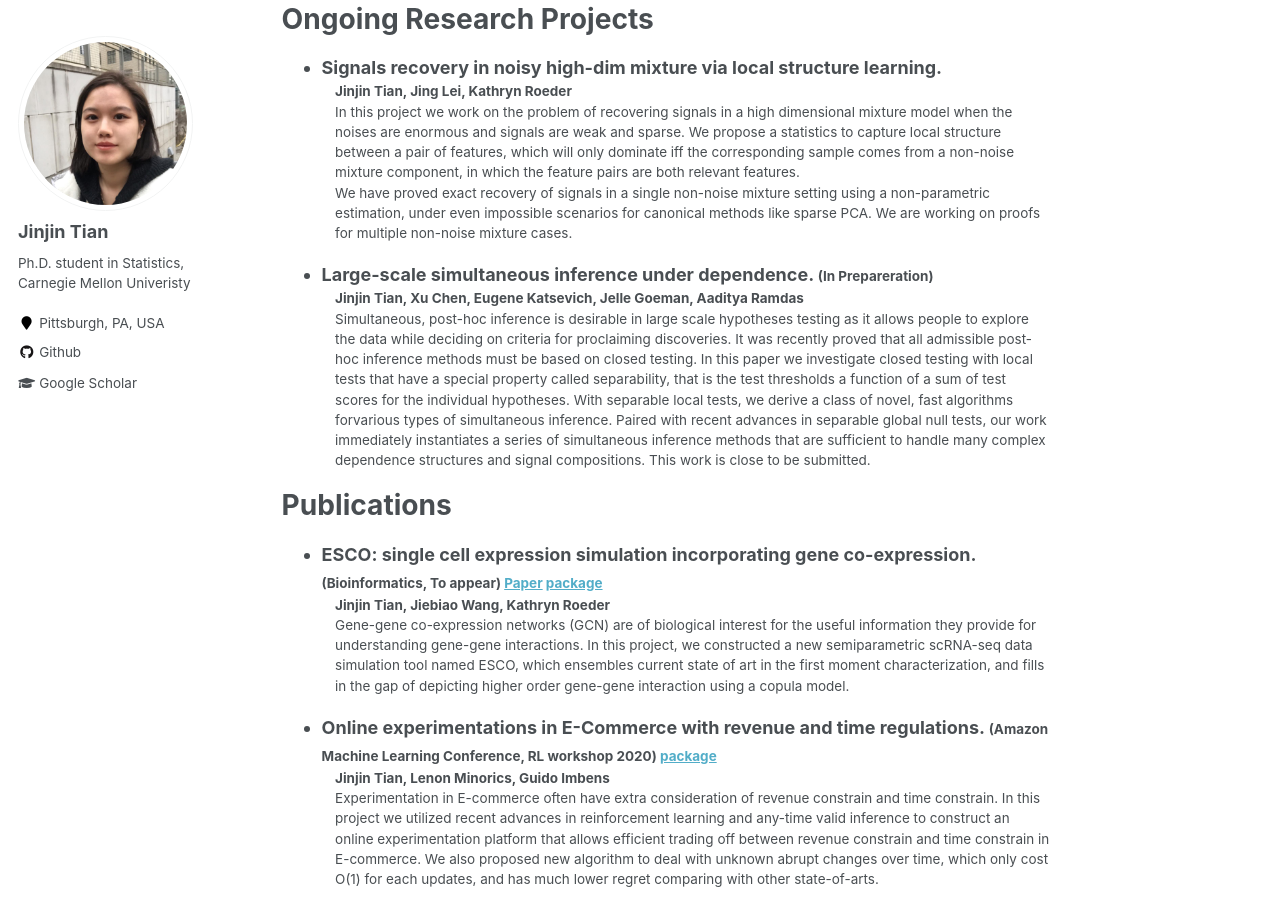
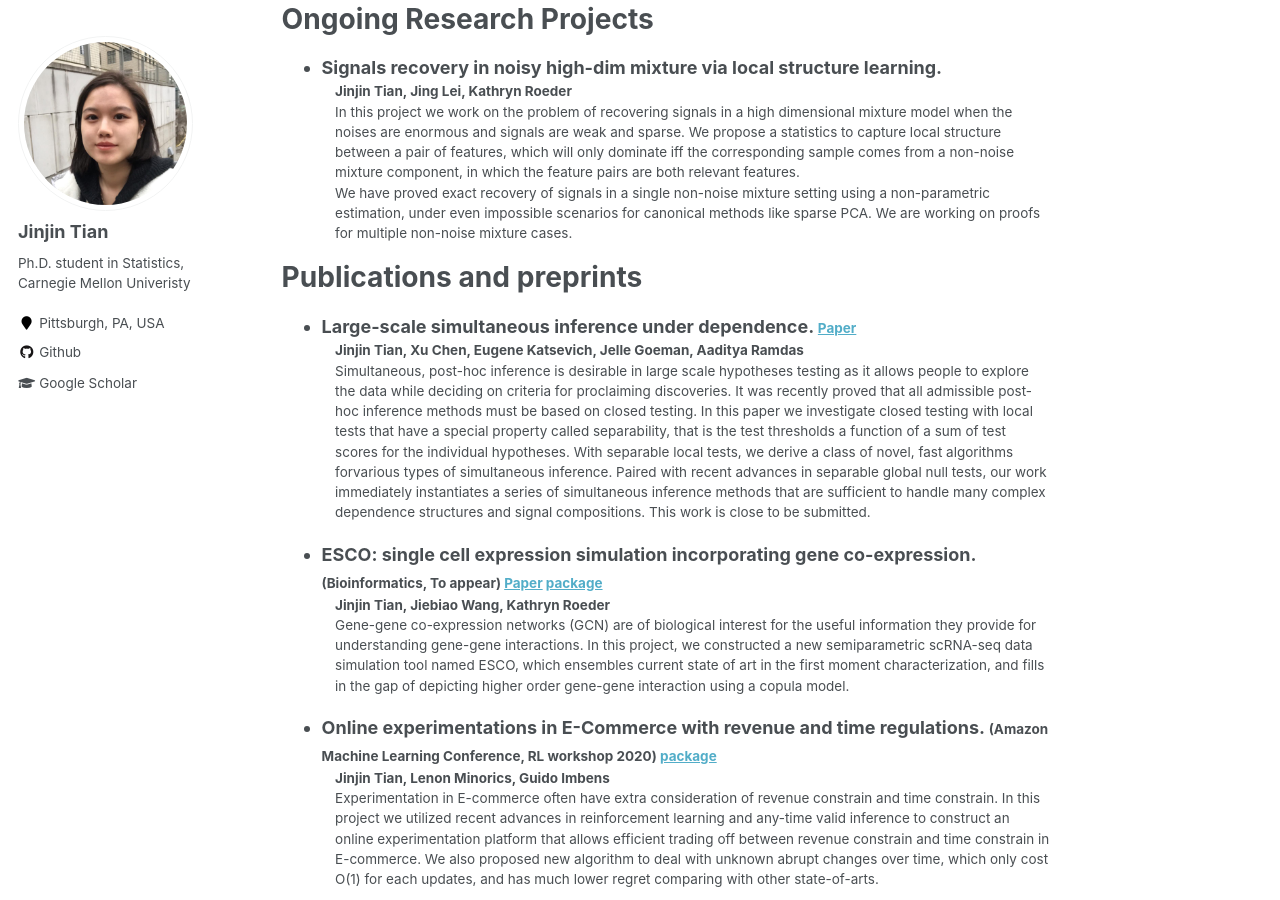
Before and after one commit to JINJINT/jinjint.github.io, a Jekyll site: the page built from _pages/about.md, in a window 1280 px wide and 900 px high, scrolled down 1000 px. Built offline with Jekyll 4.4.1, drawn with Linux system fonts in a browser that asks for light colours.

Commit message:
add paper

```diff
--- a/_pages/about.md
+++ b/_pages/about.md
@@ -43,13 +43,13 @@ Ongoing Research Projects
 : In this project we work on the problem of recovering signals in a high dimensional mixture model when the noises are enormous and signals are weak and sparse. We propose a statistics to capture local structure between a pair of features, which will only dominate iff the corresponding sample comes from a non-noise mixture component, in which the feature pairs are both relevant features.
 We have proved exact recovery of signals in a single non-noise mixture setting using a non-parametric estimation, under even impossible scenarios for canonical methods like sparse PCA. We are working on proofs for multiple non-noise mixture cases.
 
-* Large-scale simultaneous inference under dependence. <small> (In Prepareration)</small>
+
+Publications and preprints
+=======
+
+* Large-scale simultaneous inference under dependence. <small>[Paper](https://arxiv.org/abs/2102.11253) </small>
 : **Jinjin Tian, Xu Chen, Eugene Katsevich, Jelle Goeman, Aaditya Ramdas**
 : Simultaneous, post-hoc inference is desirable in large scale hypotheses testing as it allows people to explore the data while deciding on criteria for proclaiming discoveries. It was recently proved that all admissible post-hoc inference methods must be based on closed testing. In this paper we investigate closed testing with local tests that have a special property called separability, that is the test thresholds a function of a sum of test scores for the individual hypotheses. With separable local tests, we derive a class of novel, fast algorithms forvarious types of simultaneous inference. Paired with recent advances in separable global null tests, our work immediately instantiates a series of simultaneous inference methods that are sufficient to handle many complex dependence structures and signal compositions. This work is close to be submitted.
-
-
-Publications
-=======
 
 * ESCO: single cell expression simulation incorporating gene co-expression. <small> (Bioinformatics, To appear) [Paper](https://www.biorxiv.org/content/10.1101/2020.10.20.347211v1)  [package](https://github.com/JINJINT/ESCO)</small>
 : **Jinjin Tian, Jiebiao Wang, Kathryn Roeder**
```
